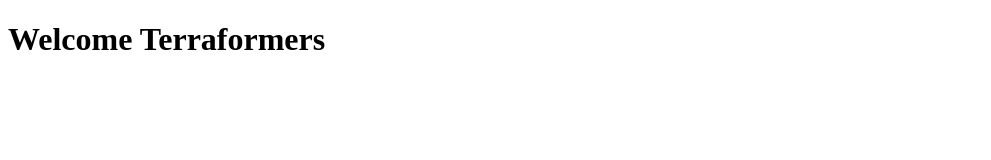
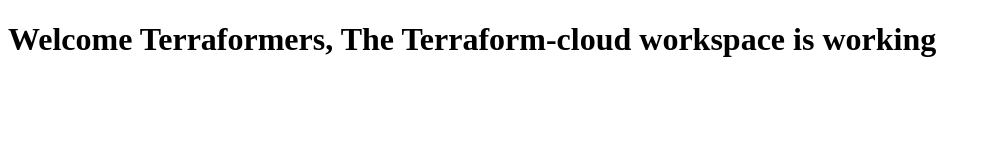
Before and after one commit to Samba73/terraform-beginner-bootcamp-2023, a plain HTML site: page public/index.html in a window 1280 px wide. Shown: the whole page, without its empty margins (0-991 px from the left). Drawn offline with Linux system fonts and the light colour scheme.

Commit message:
Updated index.html to test github trigger

```diff
--- a/public/index.html
+++ b/public/index.html
@@ -7,7 +7,7 @@
 </head>
 <body>
     <header>
-        <h1>Welcome Terraformers</h1>
+        <h1>Welcome Terraformers, The Terraform-cloud workspace is working</h1>
     </header>
 
 </body>
```
